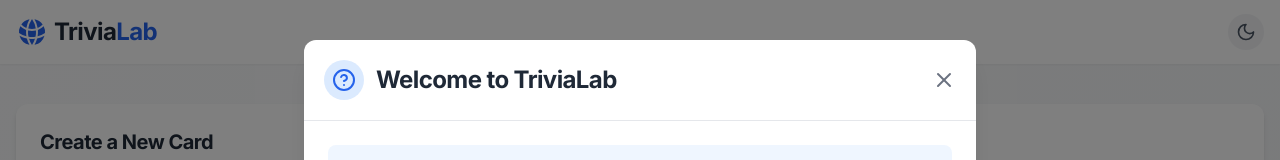
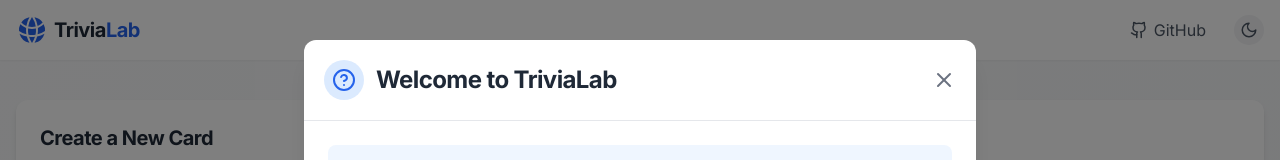
Before and after one commit to lukasjp11/TriviaLab, a React (Vite) app: page / in a window 1280 px wide. Shown: the top 160 px of the page. Built offline with nearby package versions, Linux system fonts and the light colour scheme.

Commit message:
ios fix?

```diff
--- a/src/components/layout/Header.jsx
+++ b/src/components/layout/Header.jsx
@@ -9,35 +9,45 @@
   return (
     <header className="sticky top-0 z-40 bg-white dark:bg-gray-800 shadow-sm dark:shadow-gray-900/20 w-full pt-safe">
       <div className="container mx-auto px-4">
-        <div className="flex items-center justify-between h-16">
+        <div className="flex items-center justify-between py-2.5">
           <div className="flex items-center gap-2">
             <div className="flex items-center text-blue-600 dark:text-blue-400">
-              <svg xmlns="http://www.w3.org/2000/svg" viewBox="0 0 24 24" fill="currentColor" className="w-8 h-8">
+              <svg xmlns="http://www.w3.org/2000/svg" viewBox="0 0 24 24" fill="currentColor" className="w-7 h-7 md:w-8 md:h-8">
                 <path d="M21.721 12.752a9.711 9.711 0 00-.945-5.003 12.754 12.754 0 01-4.339 2.708 18.991 18.991 0 01-.214 4.772 17.165 17.165 0 005.498-2.477zM14.634 15.55a17.324 17.324 0 00.332-4.647c-.952.227-1.945.347-2.966.347-1.021 0-2.014-.12-2.966-.347a17.515 17.515 0 00.332 4.647 17.385 17.385 0 005.268 0zM9.772 17.119a18.963 18.963 0 004.456 0A17.182 17.182 0 0112 21.724a17.18 17.18 0 01-2.228-4.605zM7.777 15.23a18.87 18.87 0 01-.214-4.774 12.753 12.753 0 01-4.34-2.708 9.711 9.711 0 00-.944 5.004a17.165 17.165 0 005.498 2.477zM21.356 14.752a9.765 9.765 0 01-7.478 6.817a18.64 18.64 0 001.988-4.718 18.627 18.627 0 005.49-2.098zM2.644 14.752c1.682.971 3.53 1.688 5.49 2.099a18.64 18.64 0 001.988 4.718 9.765 9.765 0 01-7.478-6.816zM13.878 2.43a9.755 9.755 0 016.116 3.986 11.267 11.267 0 01-3.746 2.504a18.63 18.63 0 00-2.37-6.49zM12 2.276a17.152 17.152 0 012.805 7.121c-.897.23-1.837.353-2.805.353-.968 0-1.908-.122-2.805-.353A17.151 17.151 0 0112 2.276zM10.122 2.43a18.629 18.629 0 00-2.37 6.49 11.266 11.266 0 01-3.746-2.504a9.754 9.754 0 016.116-3.985z" />
               </svg>
-              <h1 className="text-xl md:text-2xl font-bold ml-1.5 text-gray-800 dark:text-white">
+              <h1 className="text-lg md:text-xl font-bold ml-1.5 text-gray-800 dark:text-white">
                 Trivia<span className="text-blue-600 dark:text-blue-400">Lab</span>
               </h1>
             </div>
           </div>
 
           <nav className="hidden md:flex items-center space-x-4">
+            <a
+              href="https://github.com/lukasjp11/trivialab"
+              target="_blank"
+              rel="noopener noreferrer"
+              className="text-gray-600 dark:text-gray-300 hover:text-gray-900 dark:hover:text-white px-3 py-2 flex items-center gap-1.5 rounded-lg transition-colors hover:bg-gray-100 dark:hover:bg-gray-700"
+            >
+              <Github size={18} />
+              <span>GitHub</span>
+            </a>
+
             <button
               onClick={toggleTheme}
-              className="p-2 bg-gray-100 dark:bg-gray-700 rounded-full text-gray-600 dark:text-gray-300 hover:text-gray-900 dark:hover:text-white transition-colors"
+              className="p-1.5 bg-gray-100 dark:bg-gray-700 rounded-full text-gray-600 dark:text-gray-300 hover:text-gray-900 dark:hover:text-white transition-colors"
               aria-label={darkMode ? 'Switch to light mode' : 'Switch to dark mode'}
             >
-              {darkMode ? <Sun size={20} /> : <Moon size={20} />}
+              {darkMode ? <Sun size={18} /> : <Moon size={18} />}
             </button>
           </nav>
 
           <div className="md:hidden">
             <button
               onClick={toggleTheme}
-              className="p-2 bg-gray-100 dark:bg-gray-700 rounded-full text-gray-600 dark:text-gray-300 hover:text-gray-900 dark:hover:text-white transition-colors"
+              className="p-1.5 bg-gray-100 dark:bg-gray-700 rounded-full text-gray-600 dark:text-gray-300 hover:text-gray-900 dark:hover:text-white transition-colors"
               aria-label={darkMode ? 'Switch to light mode' : 'Switch to dark mode'}
             >
-              {darkMode ? <Sun size={20} /> : <Moon size={20} />}
+              {darkMode ? <Sun size={18} /> : <Moon size={18} />}
             </button>
           </div>
         </div>
--- a/src/styles/index.css
+++ b/src/styles/index.css
@@ -81,6 +81,23 @@
   }
 }
 
+@supports (-webkit-touch-callout: none) {
+  @media (display-mode: standalone) {
+    body {
+      @apply fixed w-full h-full overflow-auto;
+      -webkit-overflow-scrolling: touch;
+      padding-left: env(safe-area-inset-left);
+      padding-right: env(safe-area-inset-right);
+    }
+
+    /* Make safe area padding more precise */
+    .pt-safe {
+      /* This makes sure to only add necessary padding */
+      padding-top: max(env(safe-area-inset-top), 0px);
+    }
+  }
+}
+
 .fade-in {
   animation: fadeIn 0.3s var(--animation-curve);
 }
```
